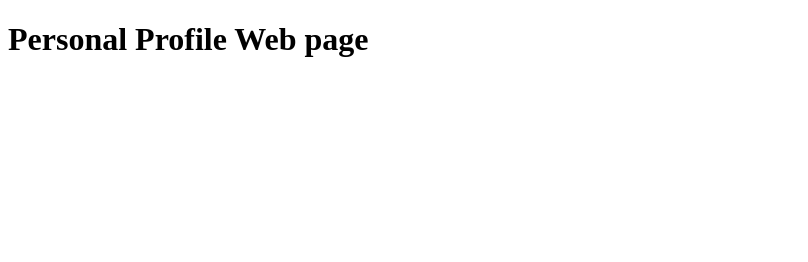
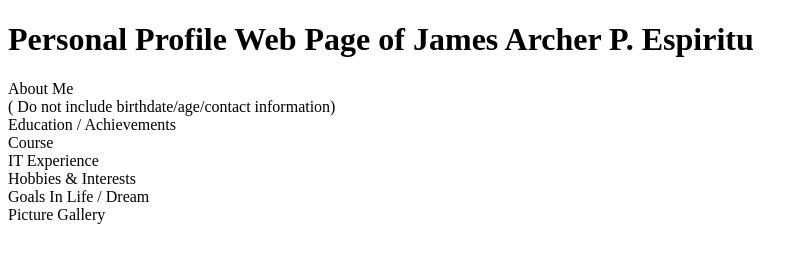
Before and after one commit to JamesEspiritu/webprog-CS251_IT253-html-lessons, a plain HTML site: page Introduction/index.html in a window 1280 px wide. Shown: the whole page, without its empty margins (0-808 px from the left). Drawn offline with Linux system fonts and the light colour scheme.

Commit message:
Update index.html

```diff
--- a/Introduction/index.html
+++ b/Introduction/index.html
@@ -1,9 +1,24 @@
 <!DOCTYPE html>
 <html>
 <head>
-<title>Page Title</title>
+<title>WEBPROG IT253</title>
 </head>
 <body>
 
-<h1>Personal Profile Web page </h1>
+<h1>Personal Profile Web Page of James Archer P. Espiritu </h1>
 <p>
+
+About Me<br>
+( Do not include birthdate/age/contact information)<br>
+Education / Achievements <br>
+Course  <br>
+IT Experience <br>
+Hobbies & Interests<br>
+Goals In Life / Dream<br>
+Picture Gallery<br>
+</p>
+
+
+
+</body>
+</html>
```
